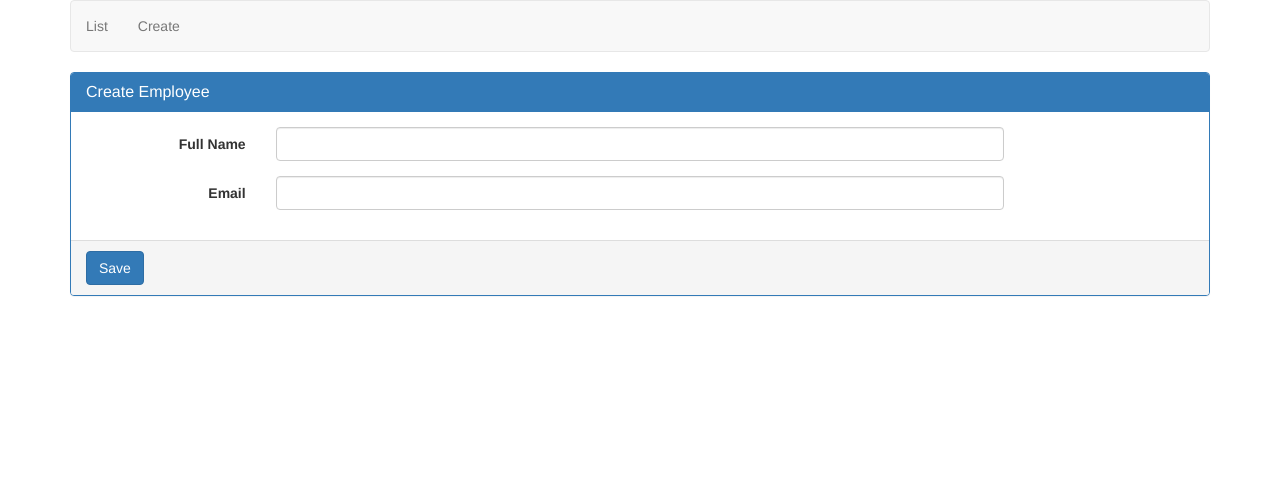
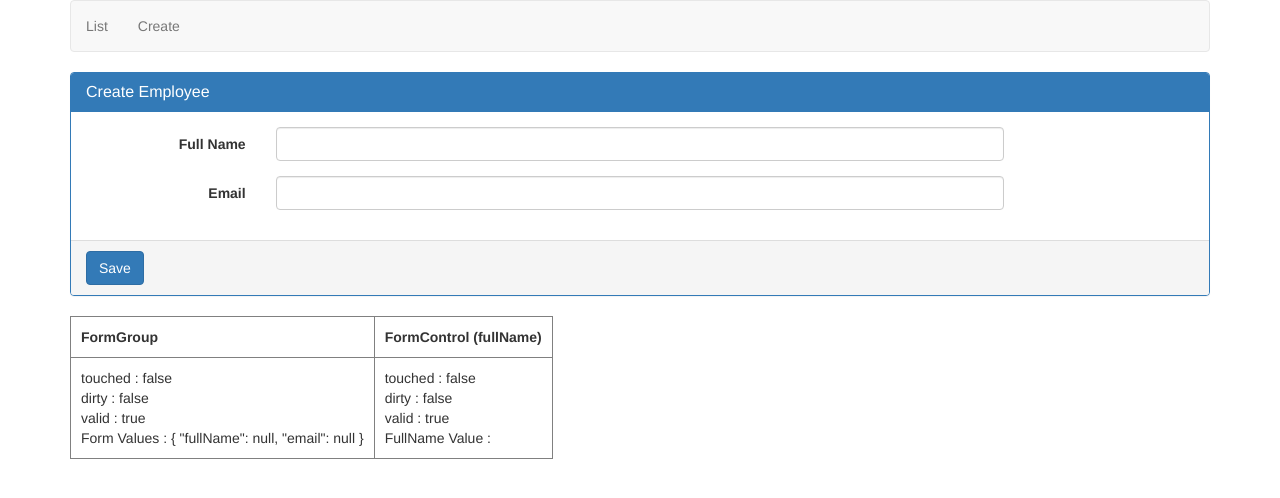
Before and after one commit to kaushiks90/AngularReactiveForms, an Angular app: page /create in a window 1280 px wide. Shown: the top 498 px of the page. Built offline with nearby package versions, Linux system fonts and the light colour scheme.

Commit message:
Video5  Angular form control and form group

```diff
--- a/src/app/employee/create-employee.component.html
+++ b/src/app/employee/create-employee.component.html
@@ -24,3 +24,24 @@
     </div>
   </div>
 </form>
+
+<table border="1">
+  <tr>
+    <th style="padding: 10px">FormGroup</th>
+    <th style="padding: 10px">FormControl (fullName)</th>
+  </tr>
+  <tr>
+    <td style="padding: 10px">
+      touched : {{ employeeForm.touched }}
+      <br /> dirty : {{ employeeForm.dirty }}
+      <br /> valid : {{ employeeForm.valid }}
+      <br /> Form Values : {{employeeForm.value | json}}
+    </td>
+    <td style="padding: 10px">
+      touched : {{ employeeForm.get('fullName').touched }}
+      <br /> dirty : {{ employeeForm.get('fullName').dirty }}
+      <br /> valid : {{ employeeForm.get('fullName').valid }}
+      <br /> FullName Value : {{employeeForm.get('fullName').value}}
+    </td>
+  </tr>
+</table>
--- a/src/app/employee/create-employee.component.ts
+++ b/src/app/employee/create-employee.component.ts
@@ -18,6 +18,8 @@ export class CreateEmployeeComponent implements OnInit {
   }
 
   onSubmit(): void {
+    console.log(this.employeeForm.controls.fullName.value);
+    console.log(this.employeeForm.get("fullName").value);
     console.log(this.employeeForm.value);
   }
 }
```
